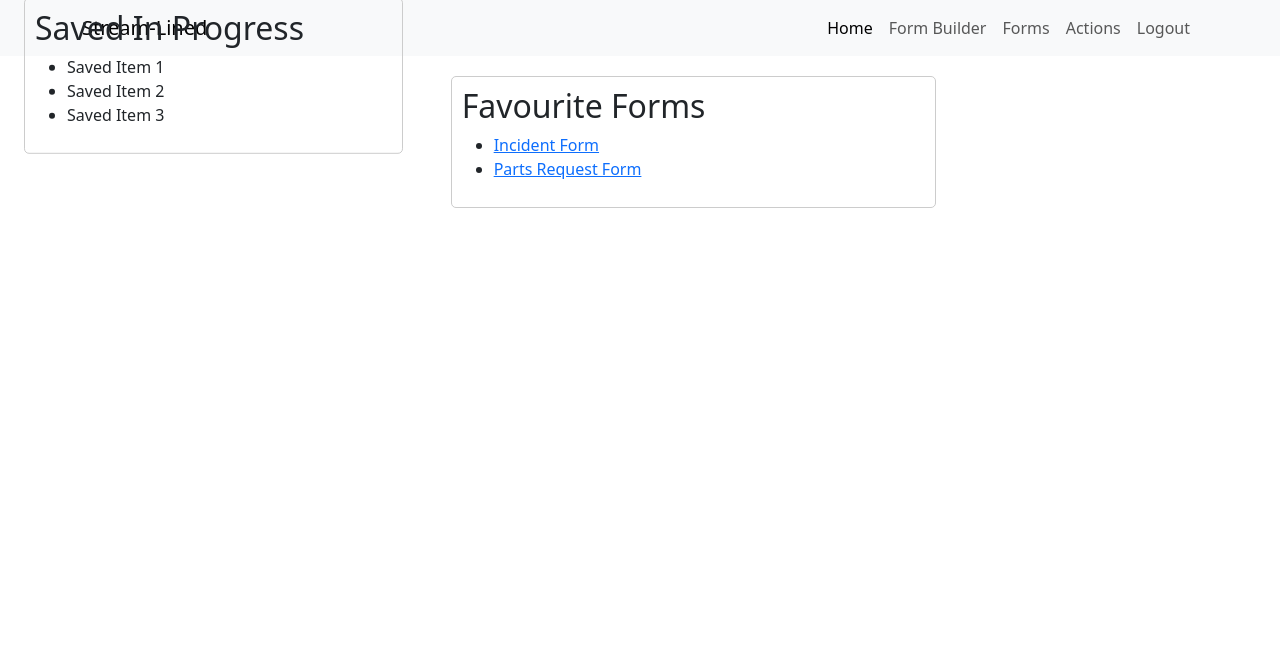
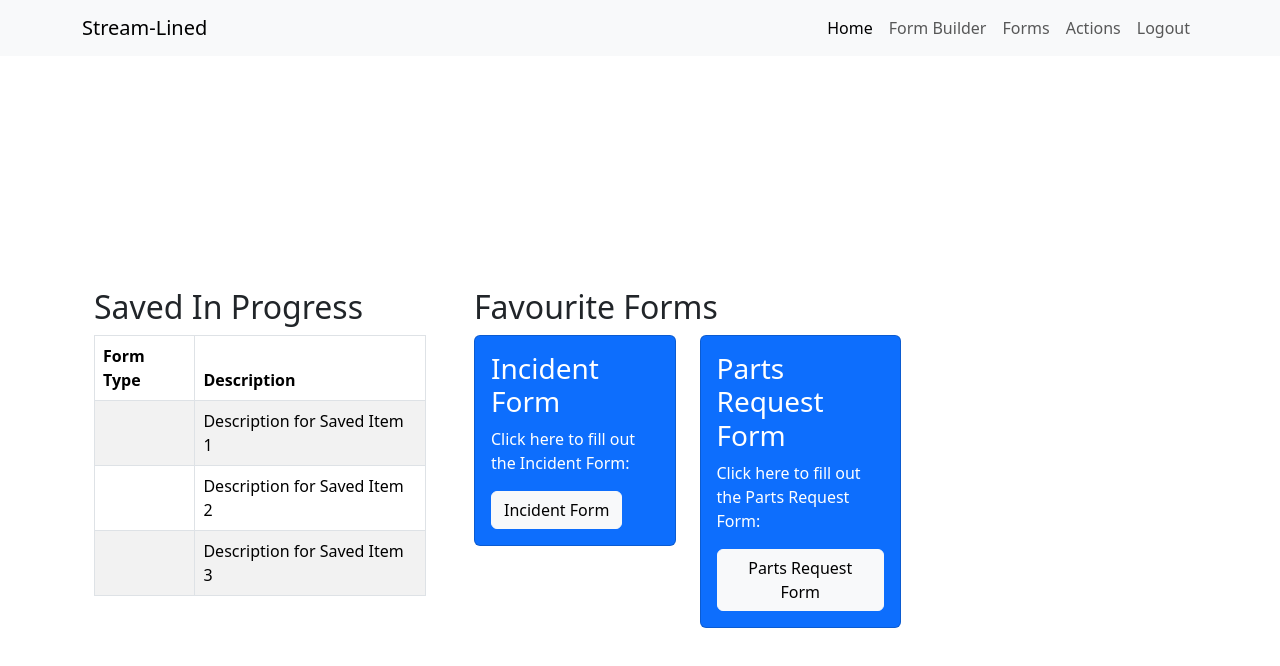
Before and after one commit to pipersjames/t3a2react-app, a React (Create React App) app: page / in a window 1280 px wide. Shown: the top 666 px of the page. Built offline with nearby package versions, Linux system fonts and the light colour scheme.

Commit message:
bootstrap to line up 2 components in homepage..jsx

```diff
--- a/src/components/FavouriteForm.jsx
+++ b/src/components/FavouriteForm.jsx
@@ -1,23 +1,60 @@
+// import React from 'react';
+// import { Container } from 'react-bootstrap';
+// import { Link } from 'react-router-dom';
+
+// function FavouriteForm() {
+//   return (
+//     <Container>
+//         <div style={{ border: '1px solid #ccc', borderRadius: '5px', padding: '10px' }}>
+//         <h2>Favourite Forms</h2>
+//         <ul>
+//             <li>
+//             <Link to="/incident-form">Incident Form</Link>
+//             </li>
+//             <li>
+//             <Link to="/parts-request-form">Parts Request Form</Link>
+//             </li>
+//             {/* Add more form links as needed */}
+//         </ul>
+//         </div>
+//         </Container>
+//   );
+// }
+
+// export default FavouriteForm;
+
 import React from 'react';
+import { Link } from 'react-router-dom';
 import { Container } from 'react-bootstrap';
-import { Link } from 'react-router-dom';
 
 function FavouriteForm() {
   return (
     <Container>
-        <div style={{ border: '1px solid #ccc', borderRadius: '5px', padding: '10px' }}>
-        <h2>Favourite Forms</h2>
-        <ul>
-            <li>
-            <Link to="/incident-form">Incident Form</Link>
-            </li>
-            <li>
-            <Link to="/parts-request-form">Parts Request Form</Link>
-            </li>
-            {/* Add more form links as needed */}
-        </ul>
+        <div>
+            <h2>Favourite Forms</h2>
+            <div className="row">
+                <div className="col-md-6">
+                <div className="card bg-primary text-white mb-3">
+                    <div className="card-body">
+                    <h3 className="card-title">Incident Form</h3>
+                    <p className="card-text">Click here to fill out the Incident Form:</p>
+                    <Link to="/incident-form" className="btn btn-light">Incident Form</Link>
+                    </div>
+                </div>
+                </div>
+                <div className="col-md-6">
+                <div className="card bg-primary text-white mb-3">
+                    <div className="card-body">
+                    <h3 className="card-title">Parts Request Form</h3>
+                    <p className="card-text">Click here to fill out the Parts Request Form:</p>
+                    <Link to="/parts-request-form" className="btn btn-light">Parts Request Form</Link>
+                    </div>
+                </div>
+                </div>
+                {/* Add more form cards as needed */}
+            </div>
         </div>
-        </Container>
+    </Container>
   );
 }
 
--- a/src/components/SavedProgess.jsx
+++ b/src/components/SavedProgess.jsx
@@ -1,19 +1,18 @@
 import React, {useState, useEffect} from 'react';
-import { Container } from 'react-bootstrap';
-
+import { Container, Table } from 'react-bootstrap';
 
 function SavedProgress() {
   // State to hold saved data and selected item id
   const [savedData, setSavedData] = useState([]);
-  const [selectedItemId, setSelectedItemId] = useState(null);
+
 
 
   // Dummy data for saved progress
   useEffect(() => {
     const dummySavedData = [
-    { id: 1, title: 'Saved Item 1' },
-    { id: 2, title: 'Saved Item 2' },
-    { id: 3, title: 'Saved Item 3' },
+      { id: 1, title: 'Saved Item 1', description: 'Description for Saved Item 1' },
+      { id: 2, title: 'Saved Item 2', description: 'Description for Saved Item 2' },
+      { id: 3, title: 'Saved Item 3', description: 'Description for Saved Item 3' },
       // Add more saved items as needed
   ];
 
@@ -21,24 +20,25 @@ function SavedProgress() {
         setSavedData(dummySavedData);
       }, []); // Empty dependency array = effect runs only on moount
 
-      // Function to handle item selection
-      const handleItemClick = (itemId) => {
-        setSelectedItemId(itemId);
-      };
-
-
       return (
         <Container>
-        <div style={{ border: '1px solid #ccc', borderRadius: '5px', padding: '10px' }}>
           <h2>Saved In Progress</h2>
-            <ul>
+          <Table striped bordered hover>
+            <thead>
+              <tr>
+                <th>Form Type</th>
+                <th>Description</th>
+              </tr>
+            </thead>
+            <tbody>
               {savedData.map(item => (
-                <li key={item.id} onClick={() => handleItemClick(item.id)} style={{ cursor: 'pointer', fontWeight: selectedItemId === item.id ? 'bold' : 'normal' }}>
-                {item.title}
-                </li>
+                <tr key={item.id}>
+                  <td>{item.formType}</td>
+                  <td>{item.description}</td>
+                </tr>
               ))}
-            </ul>
-        </div>
+            </tbody>
+          </Table>
         </Container>
       );
     }
--- a/src/pages/HomePage.jsx
+++ b/src/pages/HomePage.jsx
@@ -5,10 +5,10 @@ import { Container, Row, Col } from 'react-bootstrap'; // Import Container, Row,
 
 export default function HomePage(){
     return(
-        <div>
-            <Container fluid>
+        <div style={{ minHeight: '100vh', display: 'flex', alignItems: 'center', justifyContent: 'center' }}>
+            <Container>
                 <Row>
-                    <Col lg={4} style={{ marginTop: '20px', transform: 'translateY(-50%)' }}>
+                    <Col lg={4} style={{ marginTop: '20px' }}>
                         <SavedProgress />
                     </Col>
                     <Col lg={5} style={{ marginTop: '20px' }}>
```
Lines whose indentation alone changed are shown as unchanged.
